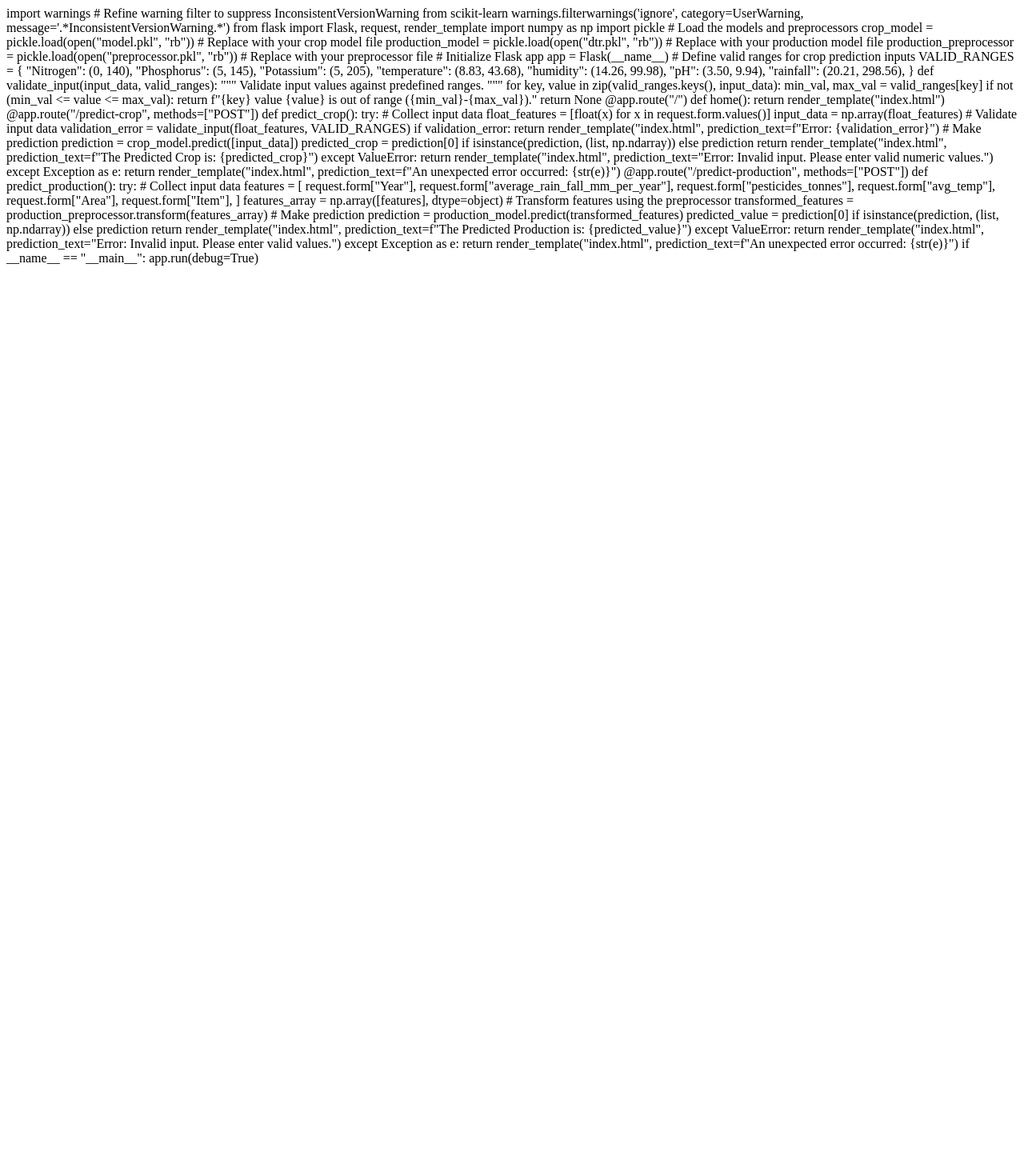
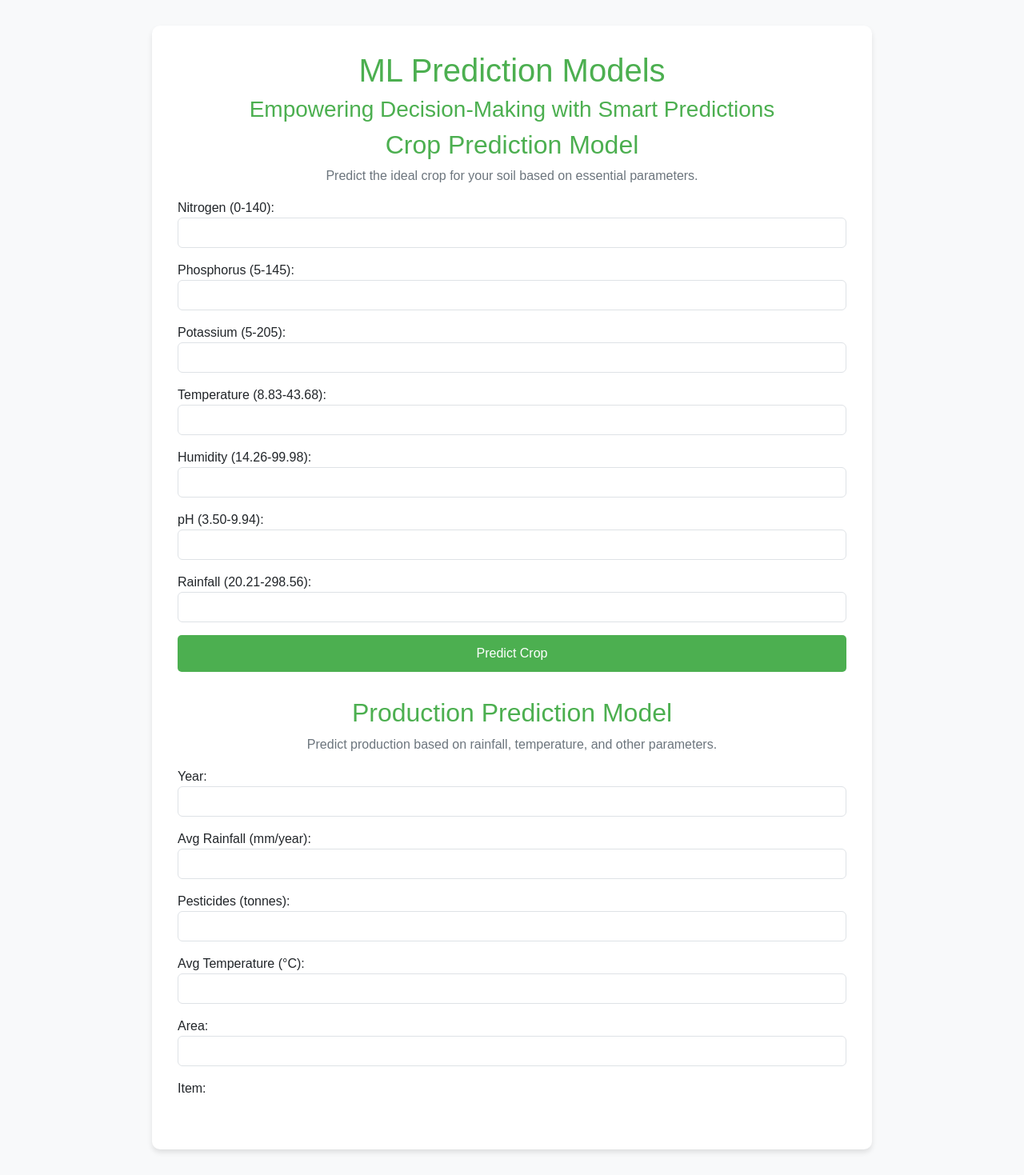
Before and after one commit to prashant-masote/combinedmodels, a Flask app: page / in a window 1280 px wide. Shown: the whole page at 80% size. Before the commit the page ends 332 px from the top, so only its background shows below. Run offline with Flask 3, Linux system fonts and the light colour scheme; parts of the project's set-up code (start-up, migrations or seed data) failed here and were passed over.

Commit message:
Update index.html

```diff
--- a/templates/index.html
+++ b/templates/index.html
@@ -1,92 +1,151 @@
-import warnings
-# Refine warning filter to suppress InconsistentVersionWarning from scikit-learn
-warnings.filterwarnings('ignore', category=UserWarning, message='.*InconsistentVersionWarning.*')
+<!DOCTYPE html>
+<html lang="en">
 
-from flask import Flask, request, render_template
-import numpy as np
-import pickle
+<head>
+    <meta charset="UTF-8">
+    <meta name="viewport" content="width=device-width, initial-scale=1.0">
+    <title>ML Prediction Models</title>
+    <link href="https://cdn.jsdelivr.net/npm/bootstrap@5.3.0-alpha1/dist/css/bootstrap.min.css" rel="stylesheet">
+    <style>
+        body {
+            background-color: #f8f9fa;
+            font-family: 'Arial', sans-serif;
+            margin: 0;
+            padding: 0;
+        }
 
-# Load the models and preprocessors
-crop_model = pickle.load(open("model.pkl", "rb"))  # Replace with your crop model file
-production_model = pickle.load(open("dtr.pkl", "rb"))  # Replace with your production model file
-production_preprocessor = pickle.load(open("preprocessor.pkl", "rb"))  # Replace with your preprocessor file
+        .container {
+            max-width: 900px;
+            margin: 2rem auto;
+            background: #ffffff;
+            padding: 2rem;
+            border-radius: 10px;
+            box-shadow: 0 4px 6px rgba(0, 0, 0, 0.1);
+        }
 
-# Initialize Flask app
-app = Flask(__name__)
+        h1, h2, h3 {
+            text-align: center;
+            color: #4CAF50;
+        }
 
-# Define valid ranges for crop prediction inputs
-VALID_RANGES = {
-    "Nitrogen": (0, 140),
-    "Phosphorus": (5, 145),
-    "Potassium": (5, 205),
-    "temperature": (8.83, 43.68),
-    "humidity": (14.26, 99.98),
-    "pH": (3.50, 9.94),
-    "rainfall": (20.21, 298.56),
-}
+        p {
+            text-align: center;
+            color: #6c757d;
+        }
 
-def validate_input(input_data, valid_ranges):
-    """
-    Validate input values against predefined ranges.
-    """
-    for key, value in zip(valid_ranges.keys(), input_data):
-        min_val, max_val = valid_ranges[key]
-        if not (min_val <= value <= max_val):
-            return f"{key} value {value} is out of range ({min_val}-{max_val})."
-    return None
+        form {
+            margin-bottom: 2rem;
+        }
 
-@app.route("/")
-def home():
-    return render_template("index.html")
+        .form-group {
+            margin-bottom: 1rem;
+        }
 
-@app.route("/predict-crop", methods=["POST"])
-def predict_crop():
-    try:
-        # Collect input data
-        float_features = [float(x) for x in request.form.values()]
-        input_data = np.array(float_features)
+        .btn {
+            background-color: #4CAF50;
+            color: white;
+            border: none;
+            padding: 0.7rem 1.5rem;
+            border-radius: 5px;
+            font-size: 1rem;
+            cursor: pointer;
+            width: 100%;
+        }
 
-        # Validate input data
-        validation_error = validate_input(float_features, VALID_RANGES)
-        if validation_error:
-            return render_template("index.html", prediction_text=f"Error: {validation_error}")
+        .btn:hover {
+            background-color: #45a049;
+        }
 
-        # Make prediction
-        prediction = crop_model.predict([input_data])
-        predicted_crop = prediction[0] if isinstance(prediction, (list, np.ndarray)) else prediction
+        #prediction-result {
+            text-align: center;
+            font-weight: bold;
+            color: #4CAF50;
+            margin-top: 1.5rem;
+        }
 
-        return render_template("index.html", prediction_text=f"The Predicted Crop is: {predicted_crop}")
-    except ValueError:
-        return render_template("index.html", prediction_text="Error: Invalid input. Please enter valid numeric values.")
-    except Exception as e:
-        return render_template("index.html", prediction_text=f"An unexpected error occurred: {str(e)}")
+        @media (max-width: 768px) {
+            .container {
+                padding: 1.5rem;
+            }
 
-@app.route("/predict-production", methods=["POST"])
-def predict_production():
-    try:
-        # Collect input data
-        features = [
-            request.form["Year"],
-            request.form["average_rain_fall_mm_per_year"],
-            request.form["pesticides_tonnes"],
-            request.form["avg_temp"],
-            request.form["Area"],
-            request.form["Item"],
-        ]
-        features_array = np.array([features], dtype=object)
+            h1 {
+                font-size: 1.8rem;
+            }
 
-        # Transform features using the preprocessor
-        transformed_features = production_preprocessor.transform(features_array)
+            .btn {
+                font-size: 0.9rem;
+            }
+        }
+    </style>
+</head>
 
-        # Make prediction
-        prediction = production_model.predict(transformed_features)
-        predicted_value = prediction[0] if isinstance(prediction, (list, np.ndarray)) else prediction
+<body>
+    <div class="container">
+        <h1>ML Prediction Models</h1>
+        <h3>Empowering Decision-Making with Smart Predictions</h3>
 
-        return render_template("index.html", prediction_text=f"The Predicted Production is: {predicted_value}")
-    except ValueError:
-        return render_template("index.html", prediction_text="Error: Invalid input. Please enter valid values.")
-    except Exception as e:
-        return render_template("index.html", prediction_text=f"An unexpected error occurred: {str(e)}")
+        <!-- Crop Prediction Model Form -->
+        <section>
+            <h2>Crop Prediction Model</h2>
+            <p>Predict the ideal crop for your soil based on essential parameters.</p>
+            <form action="/predict-crop" method="POST">
+                <div class="form-group">
+                    <label for="Nitrogen">Nitrogen (0-140):</label>
+                    <input type="number" class="form-control" id="Nitrogen" name="Nitrogen" required step="0.001" min="0" max="140">
+                </div>
+                <div class="form-group">
+                    <label for="Phosphorus">Phosphorus (5-145):</label>
+                    <input type="number" class="form-control" id="Phosphorus" name="Phosphorus" required step="0.001" min="5" max="145">
+                </div>
+                <div class="form-group">
+                    <label for="Potassium">Potassium (5-205):</label>
+                    <input type="number" class="form-control" id="Potassium" name="Potassium" required step="0.001" min="5" max="205">
+                </div>
+                <div class="form-group">
+                    <label for="temperature">Temperature (8.83-43.68):</label>
+                    <input type="number" class="form-control" id="temperature" name="temperature" required step="0.001" min="8.83" max="43.68">
+                </div>
+                <div class="form-group">
+                    <label for="humidity">Humidity (14.26-99.98):</label>
+                    <input type="number" class="form-control" id="humidity" name="humidity" required step="0.001" min="14.26" max="99.98">
+                </div>
+                <div class="form-group">
+                    <label for="pH">pH (3.50-9.94):</label>
+                    <input type="number" class="form-control" id="pH" name="pH" required step="0.01" min="3.50" max="9.94">
+                </div>
+                <div class="form-group">
+                    <label for="rainfall">Rainfall (20.21-298.56):</label>
+                    <input type="number" class="form-control" id="rainfall" name="rainfall" required step="0.001" min="20.21" max="298.56">
+                </div>
+                <button type="submit" class="btn">Predict Crop</button>
+            </form>
+        </section>
 
-if __name__ == "__main__":
-    app.run(debug=True)
+        <!-- Production Prediction Model Form -->
+        <section>
+            <h2>Production Prediction Model</h2>
+            <p>Predict production based on rainfall, temperature, and other parameters.</p>
+            <form action="/predict-production" method="POST">
+                <div class="form-group">
+                    <label for="Year">Year:</label>
+                    <input type="number" class="form-control" id="Year" name="Year" required>
+                </div>
+                <div class="form-group">
+                    <label for="average_rain_fall_mm_per_year">Avg Rainfall (mm/year):</label>
+                    <input type="number" class="form-control" id="average_rain_fall_mm_per_year" name="average_rain_fall_mm_per_year" required step="0.01">
+                </div>
+                <div class="form-group">
+                    <label for="pesticides_tonnes">Pesticides (tonnes):</label>
+                    <input type="number" class="form-control" id="pesticides_tonnes" name="pesticides_tonnes" required step="0.01">
+                </div>
+                <div class="form-group">
+                    <label for="avg_temp">Avg Temperature (°C):</label>
+                    <input type="number" class="form-control" id="avg_temp" name="avg_temp" required step="0.01">
+                </div>
+                <div class="form-group">
+                    <label for="Area">Area:</label>
+                    <input type="text" class="form-control" id="Area" name="Area" required>
+                </div>
+                <div class="form-group">
+                    <label for="Item">Item:</label>
+                    <input type="text"
```
